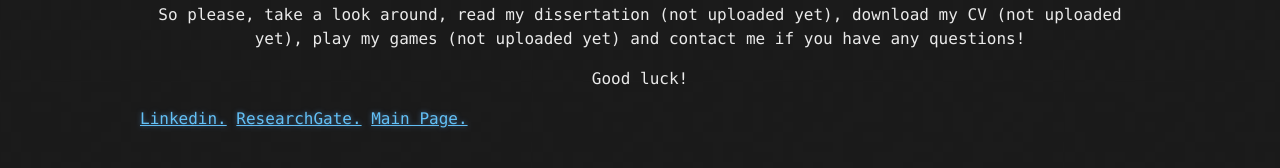
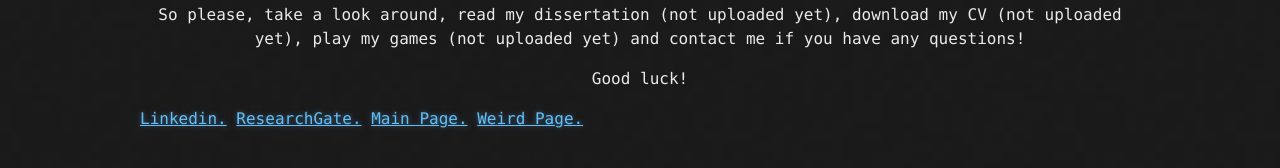
Before and after one commit to lukasgolino/lukasgolino.github.io, a Jekyll site: the page built from index.md, in a window 1280 px wide. Shown: the part 451-619 px from the top of the page. Built offline with Jekyll 4.4.1, drawn with Linux system fonts in a browser that asks for light colours; our own code applies the rules of GitHub Pages for plain Markdown files.

Commit message:
Update index.md

```diff
--- a/index.md
+++ b/index.md
@@ -38,6 +38,7 @@ layout: default
 [Linkedin.](https://www.linkedin.com/in/lukasgolino/)
 [ResearchGate.](https://www.researchgate.net/profile/Lukas_Golino)
 [Main Page.](./mainpage.html)
+[Weird Page.](./index1.html)
 
 
 
```
